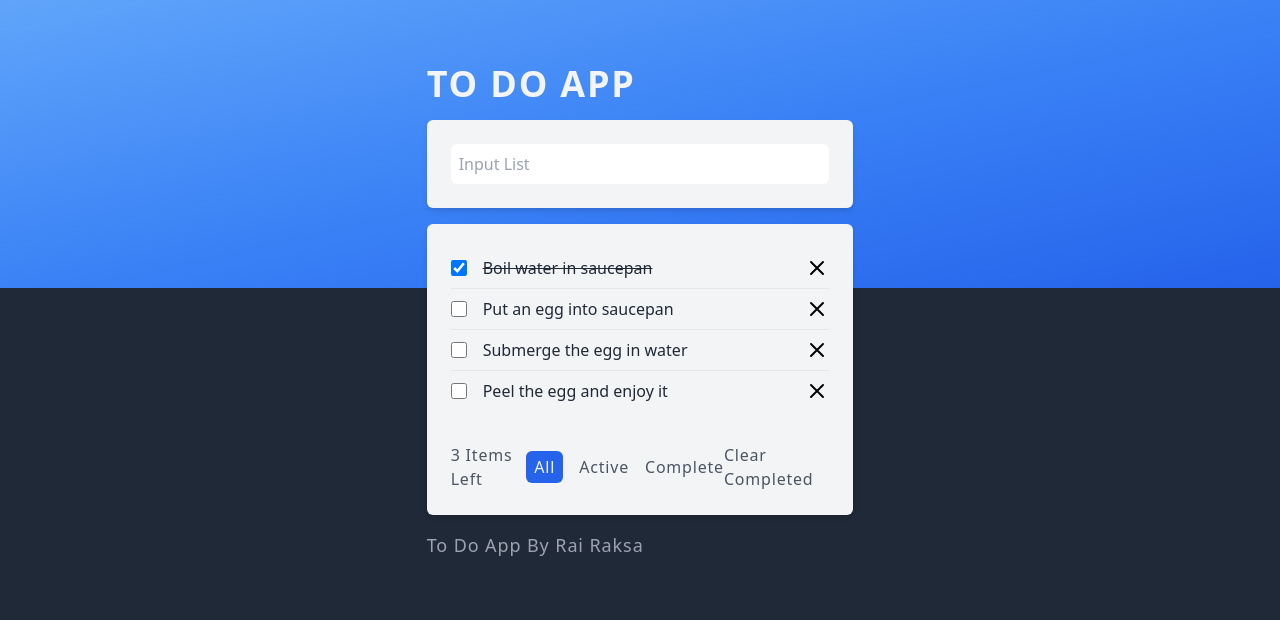
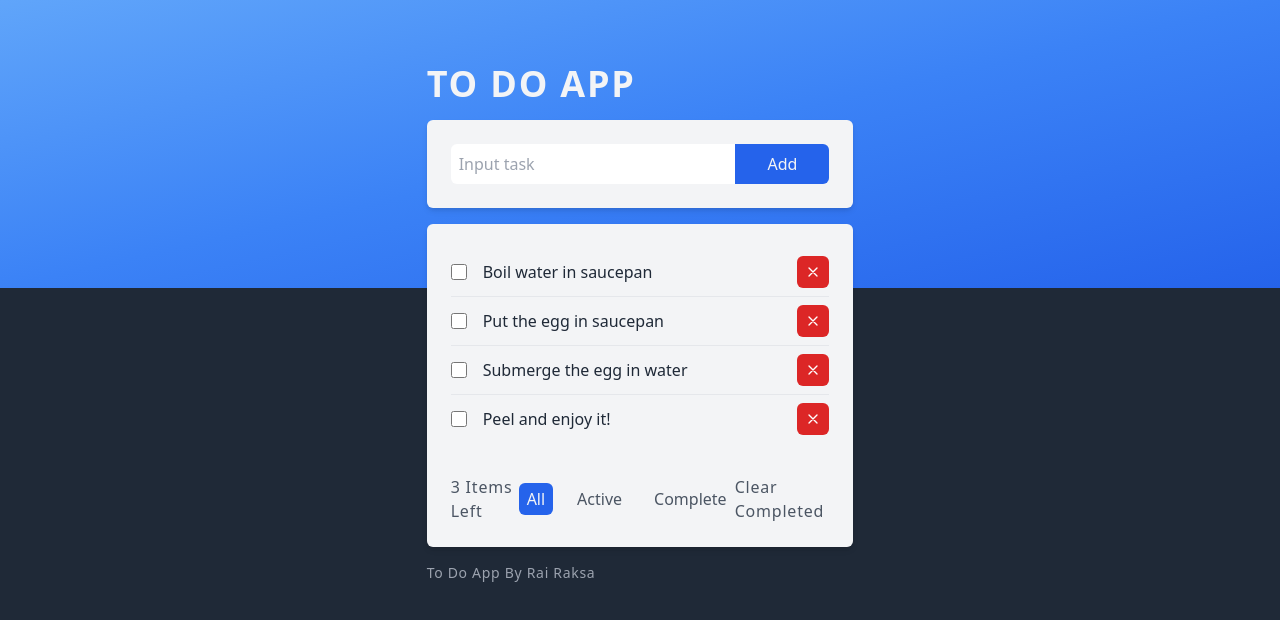
Before and after one commit to rairaksa/simple-to-do-app, a React (Create React App) app: page / in a window 1280 px wide. Shown: the top 620 px of the page. Built offline with nearby package versions, Linux system fonts and the light colour scheme.

Commit message:
update ui and state update

```diff
--- a/src/App.js
+++ b/src/App.js
@@ -1,6 +1,5 @@
 import Header from './Header.js'
 import ToDoForm from './ToDoForm.js'
-import ToDoList from './ToDoList.js'
 import Footer from './Footer.js'
 
 function App() {
@@ -12,7 +11,6 @@ function App() {
         <div className="w-1/3 mx-auto flex flex-col gap-4">
           <Header />
           <ToDoForm />
-          <ToDoList />
           <Footer />
         </div>
       </div>
--- a/src/Footer.js
+++ b/src/Footer.js
@@ -1,6 +1,6 @@
 function Footer() {
   return (
-      <h6 className="font-thin text-gray-400 text-lg tracking-wider">To Do App By Rai Raksa</h6>
+      <h6 className="font-thin text-gray-400 text-sm tracking-wider">To Do App By Rai Raksa</h6>
   );
 }
 
--- a/src/ToDoForm.js
+++ b/src/ToDoForm.js
@@ -1,7 +1,38 @@
+import { useState } from "react";
+import ToDoList from "./ToDoList";
+
 function ToDoForm() {
+
+    const [todos, setTodos] = useState([
+        {
+            id:1,
+            isComplete:true,
+            title:'Boil water in saucepan'
+        },
+        {
+            id:2,
+            isComplete:false,
+            title:'Put the egg in saucepan'
+        },
+        {
+            id:3,
+            isComplete:false,
+            title:'Submerge the egg in water'
+        },
+        {
+            id:4,
+            isComplete:false,
+            title:'Peel and enjoy it!'
+        }
+    ]);
+
     return (
-        <div className="w-full h-auto py-6 px-6 bg-gray-100 rounded-md shadow-md">
-            <input className="w-full py-2 px-2 rounded-md outline-none focus:ring focus:border-blue-300" placeholder="Input List"/>
+        <div className="flex flex-col gap-4">
+            <div className="w-full h-auto py-6 px-6 bg-gray-100 rounded-md shadow-md flex flex-row">
+                <input type="text" className="flex-grow w-auto h-auto p-2 text-base rounded-l-md outline-none focus:ring focus:border-blue-300" placeholder="Input task" value=''/>
+                <button className="flex-shrink w-auto h-auto py-2 px-8 text-base rounded-r-md bg-blue-600 text-gray-100 hover:bg-blue-800 hover:text-gray-100">Add</button>
+            </div>
+            <ToDoList todos={todos} setTodos={setTodos} />
         </div>
     )
 }
--- a/src/ToDoList.js
+++ b/src/ToDoList.js
@@ -1,39 +1,61 @@
-import ToDoListTools from './ToDoListTools.js'
+function ToDoList(props) {
 
-function ToDoList() {
+    const todos = props.todos;
+    const setTodos = props.setTodos;
+
+    const handleDelete = (id) => {
+        const newTodos = todos.filter(todo => todo.id !== id);
+        setTodos(newTodos);
+    }
+
+    const handleChange = (id) => {
+    }
+
+    const handleFilter = (name) => {
+        if(name == "all") {
+
+        }
+        else if(name == "active") {
+
+        }
+        else if(name == "complete") {
+
+        }
+    }
+
+    const handleClearComplete = () => {
+        const newTodos = todos.filter(todo => todo.isComplete !== true);
+        setTodos(newTodos);
+    }
+
     return (
         <div className="w-full h-auto py-6 px-6 bg-gray-100 rounded-md shadow-md">
             <ul className="flex flex-col divide-y border-gray-600">
-                <li className="flex flex-row py-2 m-0 gap-4 items-center">
-                    <input id="comments" name="comments" type="checkbox" class="flex-shrink focus:ring-indigo-500 h-4 w-4 text-indigo-600 border-gray-300 rounded" checked/>
-                    <p className="flex-grow p-0 text-gray-800 line-through">Boil water in saucepan</p>
-                    <svg xmlns="http://www.w3.org/2000/svg" class="flex-shrink h-6 w-6" fill="none" viewBox="0 0 24 24" stroke="currentColor">
-                        <path stroke-linecap="round" stroke-linejoin="round" stroke-width="2" d="M6 18L18 6M6 6l12 12" />
-                    </svg>
-                </li>
-                <li className="flex flex-row py-2 m-0 gap-4 items-center">
-                    <input id="comments" name="comments" type="checkbox" class="flex-shrink focus:ring-indigo-500 h-4 w-4 text-indigo-600 border-gray-300 rounded"/>
-                    <p className="flex-grow p-0 text-gray-800">Put an egg into saucepan</p>
-                    <svg xmlns="http://www.w3.org/2000/svg" class="flex-shrink h-6 w-6" fill="none" viewBox="0 0 24 24" stroke="currentColor">
-                        <path stroke-linecap="round" stroke-linejoin="round" stroke-width="2" d="M6 18L18 6M6 6l12 12" />
-                    </svg>
-                </li>
-                <li className="flex flex-row py-2 m-0 gap-4 items-center">
-                    <input id="comments" name="comments" type="checkbox" class="flex-shrink focus:ring-indigo-500 h-4 w-4 text-indigo-600 border-gray-300 rounded"/>
-                    <p className="flex-grow p-0 text-gray-800">Submerge the egg in water</p>
-                    <svg xmlns="http://www.w3.org/2000/svg" class="flex-shrink h-6 w-6" fill="none" viewBox="0 0 24 24" stroke="currentColor">
-                        <path stroke-linecap="round" stroke-linejoin="round" stroke-width="2" d="M6 18L18 6M6 6l12 12" />
-                    </svg>
-                </li>
-                <li className="flex flex-row py-2 m-0 gap-4 items-center">
-                    <input id="comments" name="comments" type="checkbox" class="flex-shrink focus:ring-indigo-500 h-4 w-4 text-indigo-600 border-gray-300 rounded"/>
-                    <p className="flex-grow p-0 text-gray-800">Peel the egg and enjoy it</p>
-                    <svg xmlns="http://www.w3.org/2000/svg" class="flex-shrink h-6 w-6" fill="none" viewBox="0 0 24 24" stroke="currentColor">
-                        <path stroke-linecap="round" stroke-linejoin="round" stroke-width="2" d="M6 18L18 6M6 6l12 12" />
-                    </svg>
-                </li>
+                {
+                    todos.map((todo) => (
+                        <li className="flex flex-row py-2 m-0 gap-4 items-center" key={todo.id}>
+                            <input type="checkbox" class="flex-shrink focus:ring-indigo-500 h-4 w-4 text-indigo-600 border-gray-300 rounded" onChange={() => handleChange(todo.id)}/>
+                            <p className="flex-grow p-0 text-gray-800 { todo.isComplete == true ? 'line-through' : '' }">{todo.title}</p>
+                            <button className="bg-red-600 hover:bg-red-800 p-2 rounded-md text-white" onClick={() => handleDelete(todo.id)}>
+                                <span>
+                                    <svg xmlns="http://www.w3.org/2000/svg" class="flex-shrink h-4 w-4" fill="none" viewBox="0 0 24 24" stroke="currentColor">
+                                        <path stroke-linecap="round" stroke-linejoin="round" stroke-width="2" d="M6 18L18 6M6 6l12 12" />
+                                    </svg>
+                                </span>
+                            </button>
+                        </li>
+                    ))
+                }
             </ul>
-            <ToDoListTools />
+            <div className="flex flex-row justify-between items-center mt-8">
+                <p className="flex-shrink text-gray-600 text-base font-light tracking-wider">3 Items Left</p>
+                <div className="flex-grow flex flex-row justify-center items-center gap-4 text-gray-600 text-basee font-light tracking-wider">
+                    <button className="rounded-md bg-blue-600 text-gray-100 hover:bg-blue-800 hover:text-gray-100 py-1 px-2" onClick={() => handleFilter('all')}>All</button>
+                    <button className="rounded-md bg-transparent text-gray-600 hover:bg-blue-800 hover:text-gray-100 py-1 px-2" onClick={() => handleFilter('active')}>Active</button>
+                    <button className="rounded-md bg-transparent text-gray-600 hover:bg-blue-800 hover:text-gray-100 py-1 px-2" onClick={() => handleFilter('complete')}>Complete</button>
+                </div>
+                <a className="text-gray-600 text-base font-light tracking-wider" href="#" onClick={() => handleClearComplete() }>Clear Completed</a>
+            </div>
         </div>
     )
 }
--- a/src/ToDoListTools.js
+++ /dev/null
@@ -1,15 +0,0 @@
-function ToDoListTools() {
-    return (
-        <div className="flex flex-row justify-between items-center mt-8">
-            <p className="flex-shrink text-gray-600 text-base font-light tracking-wider">3 Items Left</p>
-            <div className="flex-grow flex flex-row justify-center items-center gap-4 text-gray-600 text-basee font-light tracking-wider">
-                <a className="rounded-md bg-blue-600 text-gray-100 py-1 px-2" href="#">All</a>
-                <a href="#">Active</a>
-                <a href="#">Complete</a>
-            </div>
-            <a className="text-gray-600 text-base font-light tracking-wider" href="#">Clear Completed</a>
-        </div>
-    )
-}
-
-export default ToDoListTools;
--- a/src/index.css
+++ b/src/index.css
@@ -583,9 +583,6 @@ video {
       .h-4 {
 	height: 1rem;
 }
-      .h-6 {
-	height: 1.5rem;
-}
       .min-h-screen {
 	min-height: 100vh;
 }
@@ -595,11 +592,11 @@ video {
       .w-1\/3 {
 	width: 33.333333%;
 }
+      .w-auto {
+	width: auto;
+}
       .w-4 {
 	width: 1rem;
-}
-      .w-6 {
-	width: 1.5rem;
 }
       .flex-shrink {
 	flex-shrink: 1;
@@ -636,6 +633,14 @@ video {
       .rounded {
 	border-radius: 0.25rem;
 }
+      .rounded-l-md {
+	border-top-left-radius: 0.375rem;
+	border-bottom-left-radius: 0.375rem;
+}
+      .rounded-r-md {
+	border-top-right-radius: 0.375rem;
+	border-bottom-right-radius: 0.375rem;
+}
       .border-gray-600 {
 	--tw-border-opacity: 1;
 	border-color: rgba(75, 85, 99, var(--tw-border-opacity));
@@ -656,6 +661,13 @@ video {
 	--tw-bg-opacity: 1;
 	background-color: rgba(37, 99, 235, var(--tw-bg-opacity));
 }
+      .bg-red-600 {
+	--tw-bg-opacity: 1;
+	background-color: rgba(220, 38, 38, var(--tw-bg-opacity));
+}
+      .bg-transparent {
+	background-color: transparent;
+}
       .bg-gradient-to-br {
 	background-image: linear-gradient(to bottom right, var(--tw-gradient-stops));
 }
@@ -668,6 +680,9 @@ video {
 }
       .to-blue-600 {
 	--tw-gradient-to: #2563eb;
+}
+      .p-2 {
+	padding: 0.5rem;
 }
       .p-0 {
 	padding: 0px;
@@ -684,13 +699,17 @@ video {
 	padding-top: 0.5rem;
 	padding-bottom: 0.5rem;
 }
-      .px-2 {
-	padding-left: 0.5rem;
-	padding-right: 0.5rem;
+      .px-8 {
+	padding-left: 2rem;
+	padding-right: 2rem;
 }
       .py-1 {
 	padding-top: 0.25rem;
 	padding-bottom: 0.25rem;
+}
+      .px-2 {
+	padding-left: 0.5rem;
+	padding-right: 0.5rem;
 }
       .pt-20 {
 	padding-top: 5rem;
@@ -698,9 +717,9 @@ video {
       .pt-16 {
 	padding-top: 4rem;
 }
-      .text-lg {
-	font-size: 1.125rem;
-	line-height: 1.75rem;
+      .text-sm {
+	font-size: 0.875rem;
+	line-height: 1.25rem;
 }
       .text-4xl {
 	font-size: 2.25rem;
@@ -741,6 +760,10 @@ video {
 	--tw-text-opacity: 1;
 	color: rgba(31, 41, 55, var(--tw-text-opacity));
 }
+      .text-white {
+	--tw-text-opacity: 1;
+	color: rgba(255, 255, 255, var(--tw-text-opacity));
+}
       .text-gray-600 {
 	--tw-text-opacity: 1;
 	color: rgba(75, 85, 99, var(--tw-text-opacity));
@@ -756,6 +779,18 @@ video {
 	outline: 2px solid transparent;
 	outline-offset: 2px;
 }
+      .hover\:bg-blue-800:hover {
+	--tw-bg-opacity: 1;
+	background-color: rgba(30, 64, 175, var(--tw-bg-opacity));
+}
+      .hover\:bg-red-800:hover {
+	--tw-bg-opacity: 1;
+	background-color: rgba(153, 27, 27, var(--tw-bg-opacity));
+}
+      .hover\:text-gray-100:hover {
+	--tw-text-opacity: 1;
+	color: rgba(243, 244, 246, var(--tw-text-opacity));
+}
       .focus\:border-blue-300:focus {
 	--tw-border-opacity: 1;
 	border-color: rgba(147, 197, 253, var(--tw-border-opacity));
```
Also changed, not shown: 15 other files (tests, documents, lock files or other folders).
